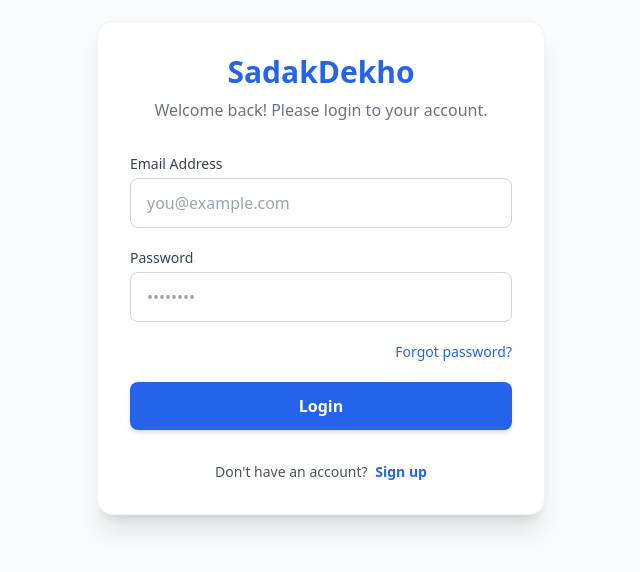
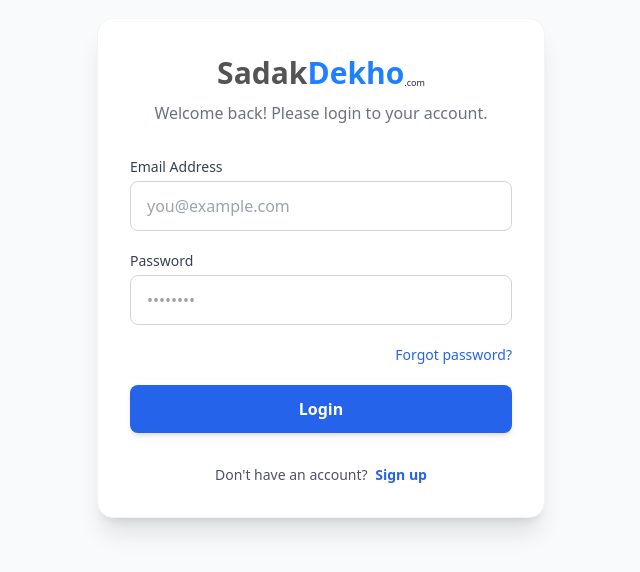
Before and after one commit to vermarishav/sadakdekho-1, a website: page public/login.html in a window 1280 px wide. Shown: the part 132-704 px from the top of the page, without its empty margins (319-959 px from the left). Drawn offline with nearby package versions, Linux system fonts and the light colour scheme; no server answers.

Commit message:
Refactor HTML structure and improve formatting

```diff
--- a/public/login.html
+++ b/public/login.html
@@ -1,5 +1,6 @@
 <!DOCTYPE html>
 <html lang="en">
+
 <head>
   <meta charset="UTF-8">
   <meta name="viewport" content="width=device-width, initial-scale=1.0">
@@ -11,24 +12,72 @@
     .fade-in {
       animation: fadeIn 0.3s ease-in-out;
     }
+
     @keyframes fadeIn {
-      from { opacity: 0; transform: translateY(-5px); }
-      to { opacity: 1; transform: translateY(0); }
+      from {
+        opacity: 0;
+        transform: translateY(-5px);
+      }
+
+      to {
+        opacity: 1;
+        transform: translateY(0);
+      }
+    }
+    .logo {
+      height: 42px;
+      display: flex;
+      align-items: center;
+      justify-content: center;
+    }
+
+    .logo-name {
+      display: flex;
+    }
+
+    .f {
+      display: flex;
+      font-size: 30px;
+      font-weight: bold;
+      color: #545454;
+    }
+
+    .s {
+      display: flex;
+      font-size: 30px;
+      font-weight: bold;
+      color: #1f80ff;
+    }
+
+    .t {
+      padding-bottom: 5px;
+      display: flex;
+      font-size: xx-small;
+      flex-direction: column;
+      justify-content: flex-end;
     }
   </style>
 </head>
+
 <body class="bg-gray-50 flex items-center justify-center min-h-screen text-gray-800 font-sans p-4">
 
   <!-- Main Login Container -->
   <div class="bg-white p-8 rounded-2xl shadow-xl w-full max-w-md border border-gray-100">
 
     <div class="text-center mb-8">
-      <h1 class="text-3xl font-bold text-blue-600 mb-2">SadakDekho</h1>
+      <div class="logo mb-2">
+        <div class="logo-name">
+          <span class="f">Sadak</span>
+          <span class="s">Dekho</span>
+          <span class="t">.com</span>
+        </div>
+      </div>
       <p class="text-gray-500">Welcome back! Please login to your account.</p>
     </div>
 
     <!-- Error Message Container (Hidden by default) -->
-    <div id="errorMessage" class="hidden mb-4 p-3 bg-red-50 text-red-600 text-sm rounded-lg border border-red-200 fade-in" role="alert">
+    <div id="errorMessage"
+      class="hidden mb-4 p-3 bg-red-50 text-red-600 text-sm rounded-lg border border-red-200 fade-in" role="alert">
       <!-- Error text injected here via JS -->
     </div>
 
@@ -41,29 +90,17 @@
       <!-- Email Field -->
       <div>
         <label for="email" class="block text-sm font-medium text-gray-700 mb-1">Email Address</label>
-        <input
-          type="email"
-          id="email"
-          name="email"
-          required
+        <input type="email" id="email" name="email" required
           class="w-full px-4 py-3 rounded-lg border border-gray-300 focus:ring-2 focus:ring-blue-500 focus:border-blue-500 outline-none transition-all"
-          placeholder="you@example.com"
-          autocomplete="email"
-        >
+          placeholder="you@example.com" autocomplete="email">
       </div>
 
       <!-- Password Field -->
       <div>
         <label for="password" class="block text-sm font-medium text-gray-700 mb-1">Password</label>
-        <input
-          type="password"
-          id="password"
-          name="password"
-          required
+        <input type="password" id="password" name="password" required
           class="w-full px-4 py-3 rounded-lg border border-gray-300 focus:ring-2 focus:ring-blue-500 focus:border-blue-500 outline-none transition-all"
-          placeholder="••••••••"
-          autocomplete="current-password"
-        >
+          placeholder="••••••••" autocomplete="current-password">
       </div>
 
       <!-- Forgot Password Link -->
@@ -74,11 +111,8 @@
       </div>
 
       <!-- Submit Button -->
-      <button
-        type="submit"
-        id="submitBtn"
-        class="w-full bg-blue-600 hover:bg-blue-700 text-white font-semibold py-3 px-4 rounded-lg shadow-md hover:shadow-lg transition-all disabled:opacity-70 disabled:cursor-not-allowed flex justify-center items-center"
-      >
+      <button type="submit" id="submitBtn"
+        class="w-full bg-blue-600 hover:bg-blue-700 text-white font-semibold py-3 px-4 rounded-lg shadow-md hover:shadow-lg transition-all disabled:opacity-70 disabled:cursor-not-allowed flex justify-center items-center">
         <span id="btnText">Login</span>
       </button>
 
@@ -118,7 +152,7 @@
         if (!res.ok) return; // Non-200 response, not logged in
 
         const data = await res.json();
-        if(data.success) {
+        if (data.success) {
           window.location.href = "index.html"; // Redirect if already authenticated
         }
       } catch (err) {
@@ -130,7 +164,7 @@
     window.addEventListener('DOMContentLoaded', checkAuthStatus);
 
     // 2. Form Submission Handler
-    loginForm.addEventListener('submit', async function(e) {
+    loginForm.addEventListener('submit', async function (e) {
       // Prevent default form submission (page reload)
       e.preventDefault();
 
@@ -160,7 +194,7 @@
 
         // Handle non-JSON server errors (e.g., 502 Bad Gateway)
         if (!res.ok && res.status >= 500) {
-           throw new Error("Server error occurred. Please try again later.");
+          throw new Error("Server error occurred. Please try again later.");
         }
 
         const data = await res.json();
@@ -184,4 +218,5 @@
     });
   </script>
 </body>
+
 </html>
```
